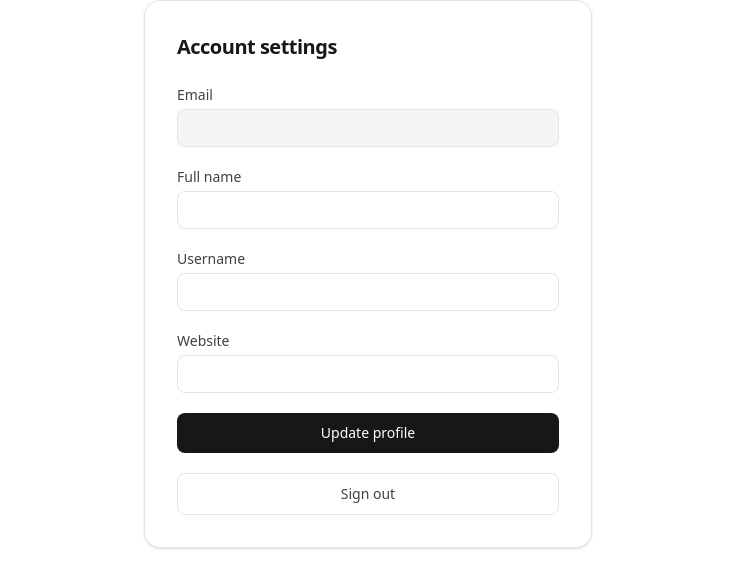
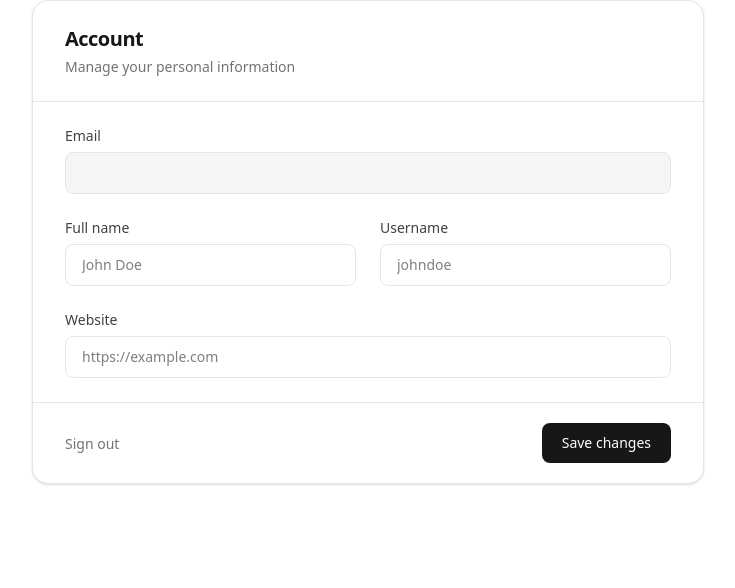
Before and after one commit to Andredy-00/user-management, a Next.js app: page /account in a window 1280 px wide. Shown: the top 588 px of the page, without its empty margins (272-1007 px from the left). Built offline with nearby package versions, Linux system fonts and the light colour scheme; no server answers; the database is empty.

Commit message:
Feat: Check-email y validaciones

```diff
--- a/src/actions/auth/authAction.ts
+++ b/src/actions/auth/authAction.ts
@@ -15,6 +15,10 @@ export async function loginAction(formData: FormData) {
     const { error } = await supabase.auth.signInWithPassword(data);
 
     if(error){
+        console.error(error.message)
+        if(error.message === "Email not confirmed"){
+            redirect('/check-email')
+        }
         redirect('/error');
     }
 
@@ -30,10 +34,16 @@ export async function signUpAction(formData: FormData) {
         password: formData.get('password') as string,
     }
 
-    const { error } = await supabase.auth.signUp(data);
+    const { data:signUpData, error } = await supabase.auth.signUp(data);
 
     if(error) {
+        console.error("Auth error: ", error.message);
         redirect('/error');
+    }
+
+    // Si no hay session debe confirmar el email
+    if(!signUpData.session){
+        redirect('/check-email')
     }
 
     revalidatePath('/', 'layout');
--- /dev/null
+++ b/src/app/check-email/page.tsx
@@ -0,0 +1,5 @@
+import { CheckEmail } from "@/components/check-email/ui/CheckEmail";
+
+export default function CheckEmailPage() {
+  return <CheckEmail/>
+}
--- a/src/app/error/page.tsx
+++ b/src/app/error/page.tsx
@@ -13,12 +13,12 @@ export default function ErrorPage() {
 
         {/* Title */}
         <h1 className="mb-2 text-2xl font-semibold tracking-tight text-neutral-900">
-          Something went wrong
+          Algo salió mal
         </h1>
 
         {/* Description */}
         <p className="mb-8 text-sm text-neutral-600">
-          An unexpected error occurred. Please try again or return to the homepage.
+          Se produjo un error inesperado. Inténtalo de nuevo o vuelve a la página de inicio.
         </p>
 
         {/* Actions */}
@@ -27,14 +27,14 @@ export default function ErrorPage() {
             href="/"
             className="rounded-lg bg-neutral-900 px-4 py-2.5 text-sm font-medium text-white transition hover:bg-neutral-800"
           >
-            Go home
+            Ir a Inicio
           </Link>
 
           <button
             onClick={() => window.location.reload()}
             className="rounded-lg border border-neutral-200 px-4 py-2.5 text-sm font-medium text-neutral-700 transition hover:bg-neutral-100"
           >
-            Reload page
+            Recargar página
           </button>
         </div>
       </div>
--- a/src/components/account/ui/form/AccountForm.tsx
+++ b/src/components/account/ui/form/AccountForm.tsx
@@ -2,6 +2,7 @@
 import { useCallback, useEffect, useState } from 'react'
 import { createClient } from '@/lib/supabase/client'
 import { type User } from '@supabase/supabase-js'
+import { error } from 'console'
 
 export default function AccountForm({ user }: { user: User | null }) {
   const supabase = createClient()
@@ -61,92 +62,112 @@ export default function AccountForm({ user }: { user: User | null }) {
         avatar_url,
         updated_at: new Date().toISOString(),
       })
-      if (error) throw error
+      if (error) {
+        if(error.message.includes('profiles_username_key')){
+          alert("El usuario que ingresaste ya esta en uso")
+          return
+        }
+        throw error
+      }
       alert('Profile updated!')
     } catch {
-      alert('Error updating the data!')
+      alert('Error updating the data!' )
     } finally {
       setLoading(false)
     }
   }
 
   return (
-    <div className="mx-auto max-w-md rounded-2xl border border-neutral-200 bg-white p-8 shadow-sm">
-      <h2 className="mb-6 text-xl font-semibold tracking-tight text-neutral-900">
-        Account settings
+    <div className="mx-auto max-w-2xl rounded-2xl border border-neutral-200 bg-white shadow-sm">
+      {/* Header */}
+      <div className="border-b border-neutral-200 px-8 py-6">
+        <h2 className="text-xl font-semibold tracking-tight text-neutral-900">
+          Account
         </h2>
+        <p className="mt-1 text-sm text-neutral-500">
+          Manage your personal information
+        </p>
+      </div>
 
-      <div className="space-y-5">
+      {/* Content */}
+      <div className="space-y-6 px-8 py-6">
         {/* Email */}
         <div>
-          <label className="mb-1 block text-sm font-medium text-neutral-700">
+          <label className="mb-1.5 block text-sm font-medium text-neutral-700">
             Email
           </label>
           <input
             type="text"
             value={user?.email}
             disabled
-            className="w-full rounded-lg border border-neutral-200 bg-neutral-100 px-4 py-2 text-sm text-neutral-500"
+            className="w-full rounded-lg border border-neutral-200 bg-neutral-100 px-4 py-2.5 text-sm text-neutral-500"
           />
         </div>
 
-        {/* Full Name */}
+        {/* Grid */}
+        <div className="grid grid-cols-1 gap-6 sm:grid-cols-2">
+          {/* Full name */}
           <div>
-          <label className="mb-1 block text-sm font-medium text-neutral-700">
+            <label className="mb-1.5 block text-sm font-medium text-neutral-700">
               Full name
             </label>
             <input
               type="text"
               value={fullname || ''}
               onChange={(e) => setFullname(e.target.value)}
-            className="w-full rounded-lg border border-neutral-200 px-4 py-2 text-sm outline-none transition focus:border-neutral-900 focus:ring-1 focus:ring-neutral-900"
+              placeholder="John Doe"
+              className="w-full rounded-lg border border-neutral-200 px-4 py-2.5 text-sm outline-none transition focus:border-neutral-900 focus:ring-1 focus:ring-neutral-900"
             />
           </div>
 
           {/* Username */}
           <div>
-          <label className="mb-1 block text-sm font-medium text-neutral-700">
+            <label className="mb-1.5 block text-sm font-medium text-neutral-700">
               Username
             </label>
             <input
               type="text"
               value={username || ''}
               onChange={(e) => setUsername(e.target.value)}
-            className="w-full rounded-lg border border-neutral-200 px-4 py-2 text-sm outline-none transition focus:border-neutral-900 focus:ring-1 focus:ring-neutral-900"
+              placeholder="johndoe"
+              className="w-full rounded-lg border border-neutral-200 px-4 py-2.5 text-sm outline-none transition focus:border-neutral-900 focus:ring-1 focus:ring-neutral-900"
             />
+          </div>
         </div>
 
         {/* Website */}
         <div>
-          <label className="mb-1 block text-sm font-medium text-neutral-700">
+          <label className="mb-1.5 block text-sm font-medium text-neutral-700">
             Website
           </label>
           <input
             type="url"
             value={website || ''}
             onChange={(e) => setWebsite(e.target.value)}
-            className="w-full rounded-lg border border-neutral-200 px-4 py-2 text-sm outline-none transition focus:border-neutral-900 focus:ring-1 focus:ring-neutral-900"
+            placeholder="https://example.com"
+            className="w-full rounded-lg border border-neutral-200 px-4 py-2.5 text-sm outline-none transition focus:border-neutral-900 focus:ring-1 focus:ring-neutral-900"
           />
         </div>
+      </div>
 
-        {/* Update button */}
-        <button
-          onClick={() => updateProfile({ fullname, username, website, avatar_url })}
-          disabled={loading}
-          className="w-full rounded-lg bg-neutral-900 px-4 py-2.5 text-sm font-medium text-white transition hover:bg-neutral-800 disabled:cursor-not-allowed disabled:opacity-60"
-        >
-          {loading ? 'Saving...' : 'Update profile'}
-        </button>
-
-        {/* Sign out */}
+      {/* Footer */}
+      <div className="flex items-center justify-between border-t border-neutral-200 px-8 py-5">
         <form action="/api/auth/signout" method="post">
           <button
             type="submit"
-            className="w-full rounded-lg border border-neutral-200 px-4 py-2.5 text-sm font-medium text-neutral-700 transition hover:bg-neutral-100"
+            className="text-sm font-medium text-neutral-500 transition hover:text-neutral-900"
           >
             Sign out
           </button>
         </form>
+
+        <button
+          onClick={() => updateProfile({ fullname, username, website, avatar_url })}
+          disabled={loading}
+          className="inline-flex items-center rounded-lg bg-neutral-900 px-5 py-2.5 text-sm font-medium text-white transition hover:bg-neutral-800 disabled:opacity-60"
+        >
+          {loading ? 'Saving…' : 'Save changes'}
+        </button>
       </div>
     </div>
   )
--- /dev/null
+++ b/src/components/check-email/ui/CheckEmail.tsx
@@ -0,0 +1,41 @@
+export function CheckEmail() {
+    return (
+        <div className="flex min-h-screen items-center justify-center bg-neutral-50 px-6">
+            <div className="w-full max-w-md rounded-2xl border border-neutral-200 bg-white px-8 py-10 text-center shadow-sm">
+                {/* Icon */}
+                <div className="mx-auto mb-6 flex h-14 w-14 items-center justify-center rounded-full bg-neutral-900 text-white">
+                    <svg
+                        xmlns="http://www.w3.org/2000/svg"
+                        fill="none"
+                        viewBox="0 0 24 24"
+                        strokeWidth={1.5}
+                        stroke="currentColor"
+                        className="h-6 w-6"
+                    >
+                        <path
+                            strokeLinecap="round"
+                            strokeLinejoin="round"
+                            d="M21.75 8.25v7.5a2.25 2.25 0 01-2.25 2.25h-15a2.25 2.25 0 01-2.25-2.25v-7.5m19.5 0A2.25 2.25 0 0019.5 6h-15A2.25 2.25 0 002.25 8.25m19.5 0v.243a2.25 2.25 0 01-1.07 1.916l-7.5 4.615a2.25 2.25 0 01-2.36 0l-7.5-4.615A2.25 2.25 0 012.25 8.493V8.25"
+                        />
+                    </svg>
+                </div>
+
+                {/* Title */}
+                <h1 className="mb-2 text-xl font-semibold tracking-tight text-neutral-900">
+                    Revisa tu correo electrónico
+                </h1>
+
+                {/* Description */}
+                <p className="mb-6 text-sm text-neutral-600">
+                    Te enviamos un enlace de confirmación. Revisa tu bandeja de entrada y
+                    sigue las instrucciones para activar tu cuenta.
+                </p>
+
+                {/* Tip */}
+                <p className="text-xs text-neutral-500">
+                    ¿No recibiste el correo? Revisa tu carpeta de correo no deseado o inténtalo más tarde.
+                </p>
+            </div>
+        </div>
+    )
+}
```
Lines whose indentation alone changed are shown as unchanged.
